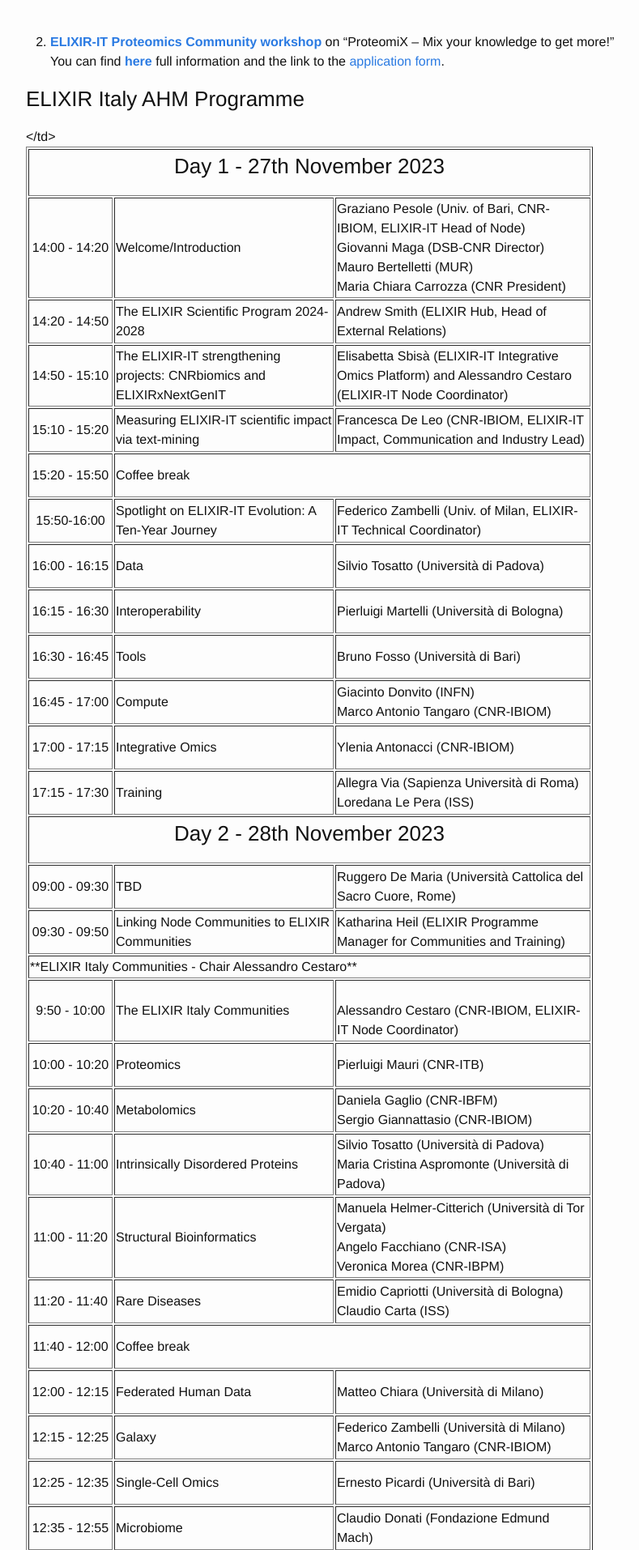
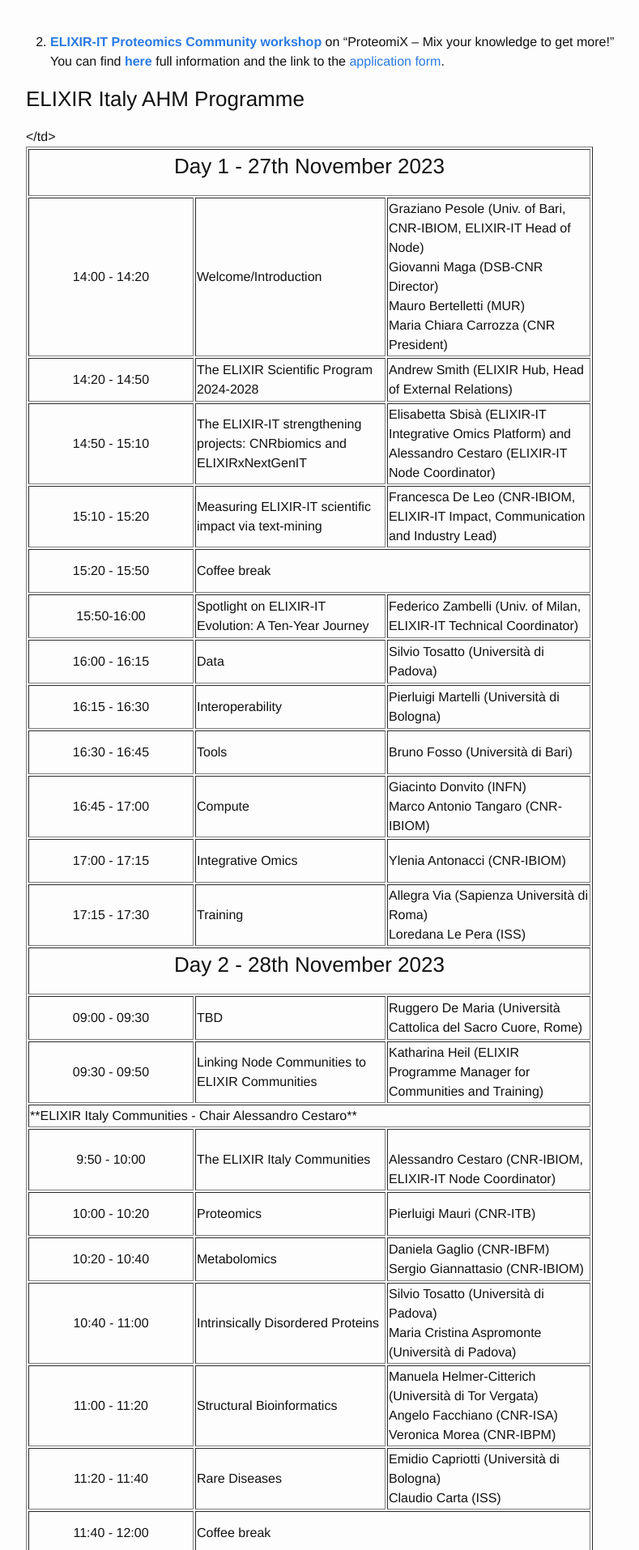
Before and after one commit to ELIXIR-IIB-training/website, a Jekyll site: the page built from _posts/2023-11-27-All_Hands_2023.md, in a window 1280 px wide. Shown: the part 1926-3840 px from the top of the page at 81% size, without its empty margins (238-1027 px from the left). Built offline with Jekyll 4.4.1, drawn with Linux system fonts in a browser that asks for light colours.

Commit message:
Update 2023-11-27-All_Hands_2023.md

```diff
--- a/_posts/2023-11-27-All_Hands_2023.md
+++ b/_posts/2023-11-27-All_Hands_2023.md
@@ -67,17 +67,17 @@ The event will be followed by two parallel workshops on 28th - 29th November 202
     <td colspan="4" align=center><h3> Day 1 - 27th November 2023</h3></td>
   </tr>
   <tr>
-    <td height="50" width="100" align=center> 14:00 - 14:20</td>
+    <td height="50" width="200" align=center> 14:00 - 14:20</td>
     <td height="50"> Welcome/Introduction</td>
     <td height="50">Graziano Pesole (Univ. of Bari, CNR-IBIOM, ELIXIR-IT Head of Node) <br> Giovanni Maga (DSB-CNR Director) <br> Mauro Bertelletti (MUR) <br> Maria Chiara Carrozza (CNR President) </td>
   </tr>
   <tr>
-    <td height="50" width="100" align=center>14:20 - 14:50</td>
+    <td height="50" width="200" align=center>14:20 - 14:50</td>
     <td height="50">The ELIXIR Scientific Program  2024-2028</td>
     <td height="50"> Andrew Smith (ELIXIR Hub, Head of External Relations) </td>
    </tr>
   <tr>
-    <td height="50" width="100" align=center> 14:50 - 15:10</td>
+    <td height="50" width="200" align=center> 14:50 - 15:10</td>
     <td height="50">The ELIXIR-IT strengthening projects: CNRbiomics and ELIXIRxNextGenIT</td>
     <td height="50"> Elisabetta Sbisà (ELIXIR-IT Integrative Omics Platform) and Alessandro Cestaro (ELIXIR-IT Node Coordinator)</td>
       </tr>
@@ -88,38 +88,38 @@ The event will be followed by two parallel workshops on 28th - 29th November 202
 </td>
       </tr>
   <tr>
-   <td height="50" width="100" align=center>15:20 - 15:50</td>
+   <td height="50" width="200" align=center>15:20 - 15:50</td>
     <td colspan="3" height="50"> Coffee break</td>
      </tr>
 
   <tr>
-    <td height="50" width="100" align=center> 15:50-16:00</td>
+    <td height="50" width="200" align=center> 15:50-16:00</td>
     <td height="50"> Spotlight on ELIXIR-IT Evolution: A Ten-Year Journey</td>
     <td height="50"> Federico Zambelli (Univ. of Milan, ELIXIR-IT Technical Coordinator)</td>
     </tr>
   <tr>
-    <td height="50" width="100" align=center>16:00 - 16:15</td>
+    <td height="50" width="200" align=center>16:00 - 16:15</td>
     <td height="50">Data</td>
     <td height="50">
   Silvio Tosatto (Università di Padova)
     </td>
     </tr>
      <tr>
-    <td height="50" width="100" align=center>16:15 - 16:30</td>
+    <td height="50" width="200" align=center>16:15 - 16:30</td>
     <td height="50">Interoperability</td>
     <td height="50">
   Pierluigi Martelli (Università di Bologna)
     </td>
     </tr>
      <tr>
-    <td height="50" width="100" align=center>16:30 - 16:45</td>
+    <td height="50" width="200" align=center>16:30 - 16:45</td>
     <td height="50">Tools</td>
     <td height="50">
   Bruno Fosso (Università di Bari)
     </td>
     </tr>
     <tr>
-    <td height="50" width="100" align=center>16:45 - 17:00</td>
+    <td height="50" width="200" align=center>16:45 - 17:00</td>
     <td height="50">Compute</td>
     <td height="50">
  Giacinto Donvito (INFN) <br>
@@ -127,14 +127,14 @@ The event will be followed by two parallel workshops on 28th - 29th November 202
     </td>
     </tr>
     <tr>
-    <td height="50" width="100" align=center>17:00 - 17:15</td>
+   <td height="50" width="200" align=center>17:00 - 17:15</td>
     <td height="50">Integrative Omics</td>
     <td height="50">
   Ylenia Antonacci (CNR-IBIOM)
     </td>
     </tr>
      <tr>
-    <td height="50" width="100" align=center>17:15 - 17:30</td>
+    <td height="50" width="200" align=center>17:15 - 17:30</td>
     <td height="50">Training</td>
     <td height="50">
   Allegra Via (Sapienza Università di Roma) <br>
@@ -145,12 +145,12 @@ The event will be followed by two parallel workshops on 28th - 29th November 202
    <td colspan="4" align=center><h3>Day 2 - 28th November 2023</h3></td>
   </tr>
   <tr>
-   <td height="50" width="100" align=center>09:00 - 09:30</td>
+   <td height="50" width="200" align=center>09:00 - 09:30</td>
    <td height="50">TBD</td>
    <td height="50">Ruggero De Maria (Università Cattolica del Sacro Cuore, Rome)</td>
   </tr>
   <tr>
-   <td height="50" width="100" align=center>09:30 - 09:50</td>
+   <td height="50" width="200" align=center>09:30 - 09:50</td>
    <td height="50">Linking Node Communities to ELIXIR Communities</td>
    <td height="50">Katharina Heil (ELIXIR Programme Manager for Communities and Training) </td>
   </tr>
@@ -158,7 +158,7 @@ The event will be followed by two parallel workshops on 28th - 29th November 202
    <td td colspan="4">**ELIXIR Italy Communities - Chair Alessandro Cestaro**</td>
   </tr>
   <tr>
-    <td height="50" width="100" align=center>9:50 - 10:00</td>
+    <td height="50" width="200" align=center>9:50 - 10:00</td>
     <td height="50">The ELIXIR Italy Communities</td>
     <td height="50">
        <br>
@@ -166,14 +166,14 @@ The event will be followed by two parallel workshops on 28th - 29th November 202
 </td>
   </tr>
    <tr>
-    <td height="50" width="100" align=center>10:00 - 10:20</td>
+    <td height="50" width="200" align=center>10:00 - 10:20</td>
     <td height="50">Proteomics</td>
     <td height="50">
      Pierluigi Mauri (CNR-ITB)
 </td>
   </tr>
    <tr>
-    <td height="50" width="100" align=center>10:20 - 10:40</td>
+    <td height="50" width="200" align=center>10:20 - 10:40</td>
     <td height="50">Metabolomics</td>
     <td height="50">
       Daniela Gaglio (CNR-IBFM) <br>
@@ -181,7 +181,7 @@ The event will be followed by two parallel workshops on 28th - 29th November 202
 </td>
   </tr>
    <tr>
-    <td height="50" width="100" align=center>10:40 - 11:00</td>
+    <td height="50" width="200" align=center>10:40 - 11:00</td>
     <td height="50">Intrinsically Disordered Proteins</td>
     <td height="50">
       Silvio Tosatto (Università di Padova) <br>
@@ -189,7 +189,7 @@ The event will be followed by two parallel workshops on 28th - 29th November 202
 </td>
   </tr>
    <tr>
-    <td height="50" width="100" align=center>11:00 - 11:20</td>
+    <td height="50" width="200" align=center>11:00 - 11:20</td>
     <td height="50">Structural Bioinformatics</td>
     <td height="50">
       Manuela Helmer-Citterich (Università di Tor Vergata) <br>
@@ -198,7 +198,7 @@ The event will be followed by two parallel workshops on 28th - 29th November 202
 </td>
   </tr>
    <tr>
-    <td height="50" width="100" align=center>11:20 - 11:40</td>
+    <td height="50" width="200" align=center>11:20 - 11:40</td>
     <td height="50">Rare Diseases</td>
     <td height="50">
       Emidio Capriotti (Università di Bologna) <br>
@@ -207,18 +207,18 @@ The event will be followed by two parallel workshops on 28th - 29th November 202
 </td>
   </tr>
    <tr>
-    <td height="50" width="100" align=center>11:40 - 12:00</td>
+    <td height="50" width="200" align=center>11:40 - 12:00</td>
     <td colspan="3" height="50"> Coffee break</td>
    </tr>
   <tr>
-    <td height="50" width="100" align=center>12:00 - 12:15</td>
+    <td height="50" width="200" align=center>12:00 - 12:15</td>
     <td height="50">Federated Human Data</td>
     <td height="50">
        Matteo Chiara (Università di Milano)
     </td>
   </tr>
    <tr>
-    <td height="50" width="100" align=center>12:15 - 12:25</td>
+    <td height="50" width="200" align=center>12:15 - 12:25</td>
     <td height="50">Galaxy</td>
     <td height="50">
       Federico Zambelli (Università di Milano) <br>
@@ -226,32 +226,32 @@ The event will be followed by two parallel workshops on 28th - 29th November 202
  </td>
   </tr>
    <tr>
-    <td height="50" width="100" align=center>12:25 - 12:35</td>
+    <td height="50" width="200" align=center>12:25 - 12:35</td>
     <td height="50">Single-Cell Omics</td>
     <td height="50">
       Ernesto Picardi (Università di Bari) </td>
   </tr>
    <tr>
-    <td height="50" width="100" align=center>12:35 - 12:55</td>
+    <td height="50" width="200" align=center>12:35 - 12:55</td>
     <td height="50">Microbiome</td>
     <td height="50">
       Claudio Donati (Fondazione Edmund Mach) </td>
   </tr>
    <tr>
-    <td height="50" width="100" align=center>12:55 - 13:15</td>
+    <td height="50" width="200" align=center>12:55 - 13:15</td>
     <td height="50">Plant Sciences</td>
     <td height="50">
       Diego Micheletti (Fondazione Edmund Mach)
     </td>
   </tr>
    <tr>
-    <td height="50" width="100" align=center>13:15 - 13:30</td>
+    <td height="50" width="200" align=center>13:15 - 13:30</td>
     <td height="50">RDM</td>
     <td height="50">
       Flavio Licciulli (CNR-ITB)  </td>
   </tr>
   <tr>
-    <td height="50" width="100" align=center>13:30 - 13:40</td>
+    <td height="50" width="200" align=center>13:30 - 13:40</td>
      <td colspan="3" height="50">Wrap-up and Conclusions
      </td>
   </tr>
```
